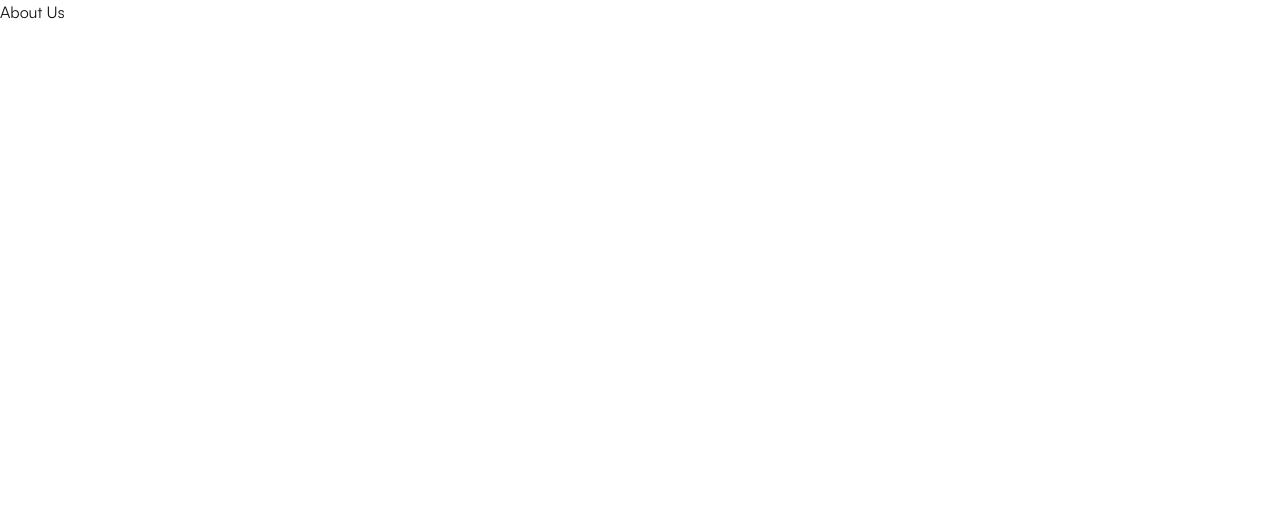
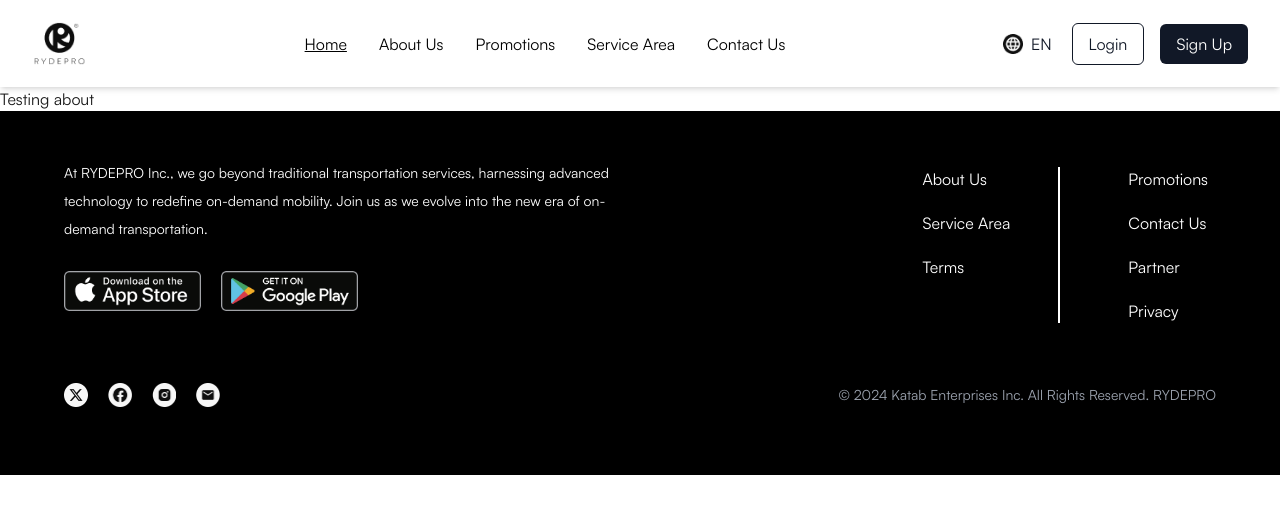
Before and after one commit to Abasay/rydepro-test, a Next.js app: page /about in a window 1280 px wide. Shown: the top 514 px of the page. Built offline with nearby package versions, Linux system fonts and the light colour scheme.

Commit message:
updated about

```diff
--- a/app/about/page.tsx
+++ b/app/about/page.tsx
@@ -1,3 +1,12 @@
+import Footer from "../components/common/Footer";
+import Header from "../components/common/Header";
+
 export default function about() {
-    return <h1>About Us </h1>;
+    return (
+        <>
+            <Header/>
+            <h2>Testing about</h2>
+            <Footer/>
+        </>
+    );
 }
```
